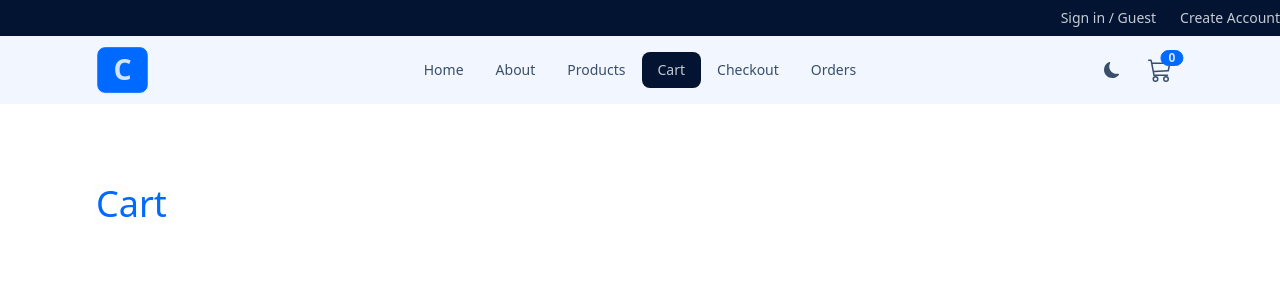
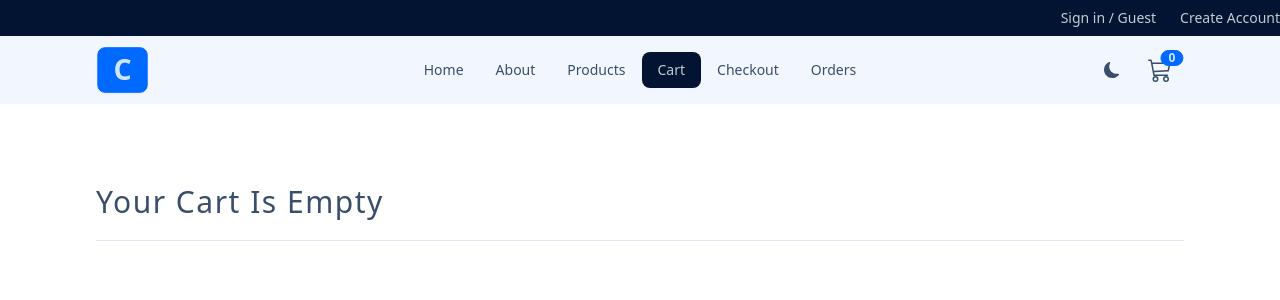
Before and after one commit to blaztviper22/comfy_problem_toogle, a React (Vite) app: page /cart in a window 1280 px wide. Shown: the top 300 px of the page. Built offline with nearby package versions, Linux system fonts and the light colour scheme.

Commit message:
new changes

```diff
--- a/src/pages/Cart.jsx
+++ b/src/pages/Cart.jsx
@@ -1,4 +1,24 @@
+/* eslint-disable no-unused-vars */
+import { useSelector } from 'react-redux';
+import { SectionTitle } from '../Components';
+
 const Cart = () => {
-    return <h1 className='text-4xl text-primary'>Cart</h1>
+    // temp
+    const user = null;
+    const numItemsInCart = useSelector((state) => state.cartState.numItemsInCart)
+
+    if(numItemsInCart === 0){
+        return(
+            <SectionTitle text='Your cart is empty' />
+        )
+    }
+    return (
+        <>
+            <SectionTitle text='Shopping cart' />
+            <div className="mt-8 grid gap-8 lg: grid-cols-12">
+                <div className="lg"></div>
+            </div>
+        </>
+    )
 };
 export default Cart
```
